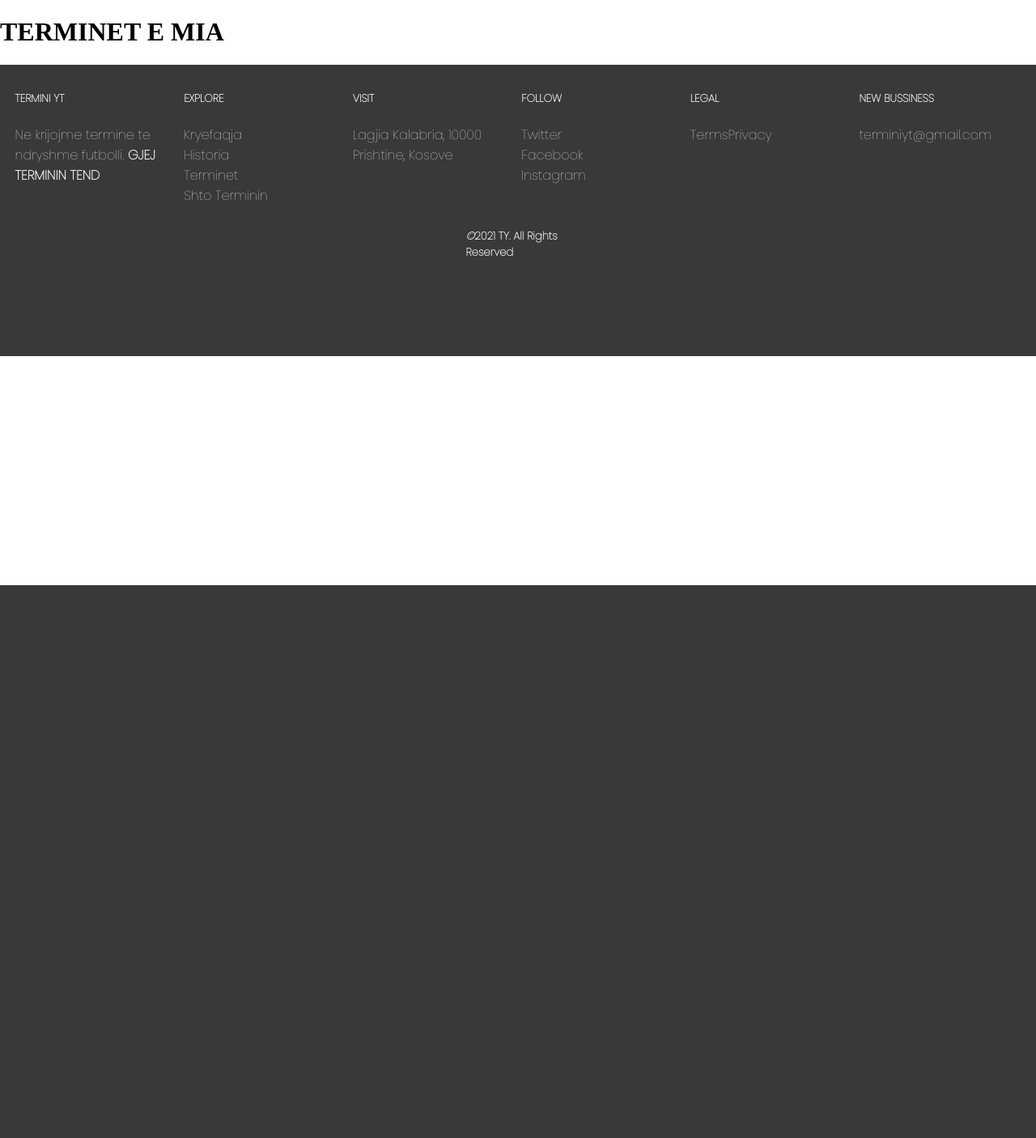
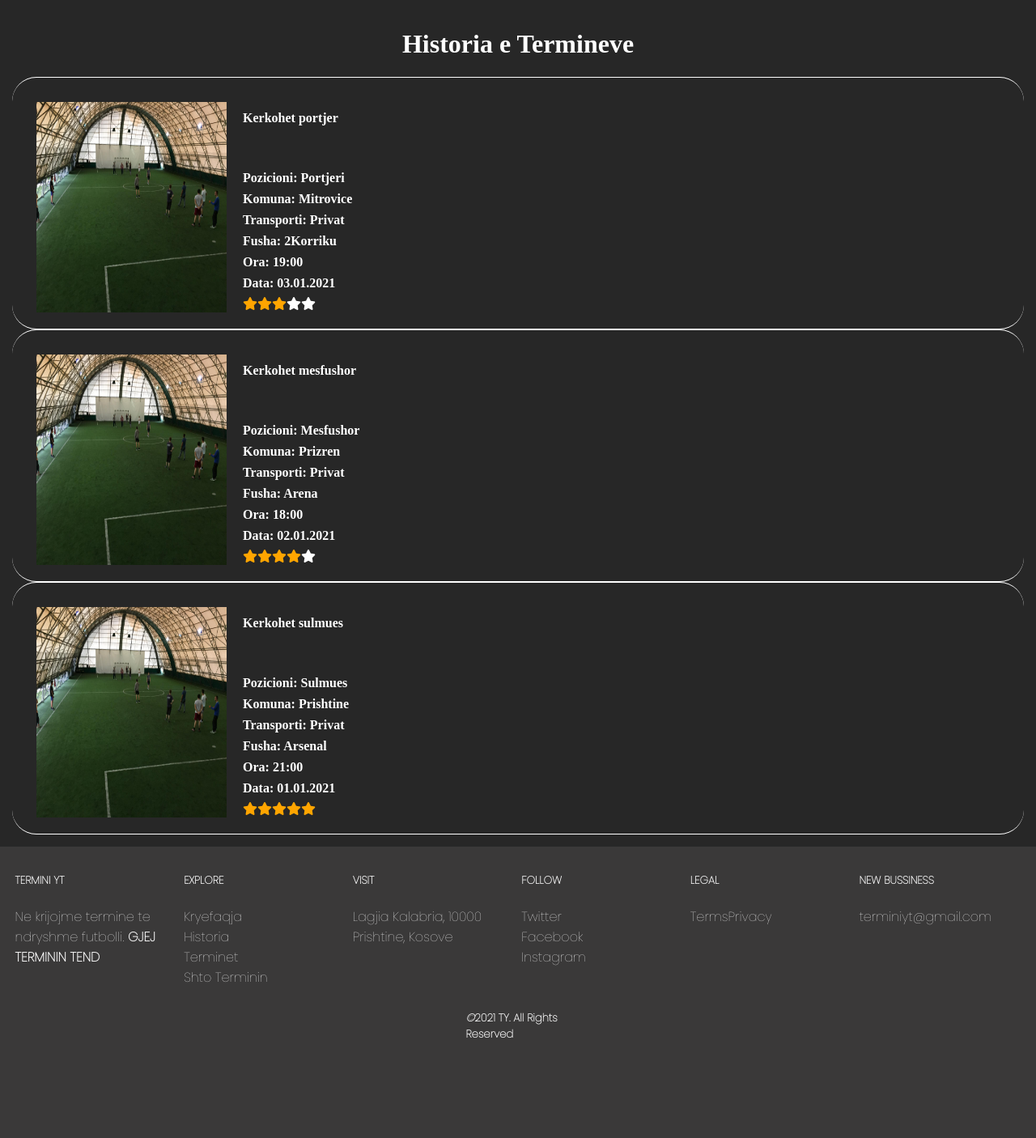
Before and after one commit to leonsh10/FootballTermins, a PHP site: page /Historia.php in a window 1280 px wide. Shown: the part 77-1483 px from the top of the page at 81% size. Before the commit the page ends 800 px from the top, so only its background shows below. Run offline with PHP 8.4, Linux system fonts and the light colour scheme; some libraries are stand-ins or nearby versions.

Commit message:
Historia edit

```diff
--- a/klasat/components/Historia.php
+++ b/klasat/components/Historia.php
@@ -1,10 +1,85 @@
 <?php
-session_start();
     include './header.php'
 ?>
-    <div class="titulli">
-        <h1>TERMINET E MIA</h1>
-    </div>
+    <content>
+      <div class="mainContent">
+        <!-- <div class="search1">
+          <div class="shtoTermin">
+          <a href="ShtoTermin.php" class="shto">
+              <i class="fas fa-plus"></i>Shto terminin
+            </a>
+          </div>
+          <div class="search">
+            <input type="text" name="search" placeholder="Kerko..." class="input" />
+
+            <a href="#" class="btn">
+              <i class="fas fa-search"></i>
+            </a>
+          </div>
+        </div> -->
+        <div class="text">
+            <h1 style="text-align: center; color: #ffff">Historia e Termineve</h1>
+        </div>
+        <div class="terminet1">
+
+          <img src="../../Pics/stadiumi1.jpeg" class="foto" style="height: 260px;"/>
+          <div class="teksti">
+            <h4 style="padding-bottom: 35px;">Kerkohet portjer</h4>
+            <p class="paragraph"><b>Pozicioni: Portjeri</b></p>
+            <p class="paragraph"><b>Komuna: Mitrovice</b></p>
+            <p class="paragraph"><b>Transporti: Privat</b></p>
+            <p class="paragraph"><b>Fusha: 2Korriku</b></p>
+            <p class="paragraph"><b>Ora: 19:00</b></p>
+            <p class="paragraph"><b>Data: 03.01.2021</b></p>
+            <div style="display: flex; flex-direction: row;">
+                <span class="fa fa-star checked"></span>
+                <span class="fa fa-star checked"></span>
+                <span class="fa fa-star checked"></span>
+                <span class="fa fa-star"></span>
+                <span class="fa fa-star"></span>
+            </div>
+          </div>
+        </div>
+        <div class="terminet1">
+          <img src="../../Pics/stadiumi1.jpeg" class="foto" style="height: 260px;"/>
+          <div class="teksti">
+            <h4 style="padding-bottom: 35px;">Kerkohet mesfushor</h4>
+            <p class="paragraph"><b>Pozicioni: Mesfushor</b></p>
+            <p class="paragraph"><b>Komuna: Prizren</b></p>
+            <p class="paragraph"><b>Transporti: Privat</b></p>
+            <p class="paragraph"><b>Fusha: Arena</b></p>
+            <p class="paragraph"><b>Ora: 18:00</b></p>
+            <p class="paragraph"><b>Data: 02.01.2021</b></p>
+            <div style="display: flex; flex-direction: row;">
+                <span class="fa fa-star checked"></span>
+                <span class="fa fa-star checked"></span>
+                <span class="fa fa-star checked"></span>
+                <span class="fa fa-star checked"></span>
+                <span class="fa fa-star"></span>
+            </div>
+          </div>
+        </div>
+        <div class="terminet1">
+          <img src="../../Pics/stadiumi1.jpeg" class="foto" style="height: 260px;"/>
+          <div class="teksti">
+            <h4 style="padding-bottom: 35px;">Kerkohet sulmues</h4>
+            <p class="paragraph"><b>Pozicioni: Sulmues</b></p>
+            <p class="paragraph"><b>Komuna: Prishtine</b></p>
+            <p class="paragraph"><b>Transporti: Privat</b></p>
+            <p class="paragraph"><b>Fusha: Arsenal</b></p>
+            <p class="paragraph"><b>Ora: 21:00</b></p>
+            <p class="paragraph"><b>Data: 01.01.2021</b></p>
+            <div style="display: flex; flex-direction: row;">
+                <span class="fa fa-star checked"></span>
+                <span class="fa fa-star checked"></span>
+                <span class="fa fa-star checked"></span>
+                <span class="fa fa-star checked"></span>
+                <span class="fa fa-star checked"></span>
+            </div>
+          </div>
+        </div>
+      </div>
+    </content>
 <?php
     include './footer.php'
 ?>
--- a/klasat/components/ShtoTermin.php
+++ b/klasat/components/ShtoTermin.php
@@ -8,7 +8,7 @@ session_start();
 
 <html lang="en" dir="ltr">
   <head>
-    <!-- <meta charset="UTF-8"> -->
+     <meta charset="UTF-8">
     <title> Termini YT </title>
     <link rel="stylesheet" href="../../stilizimi/ShtoTermin.css">
     <link rel="stylesheet" href="//fonts.googleapis.com/css?family=Open+Sans:300,400,600,700&amp;lang=en" />
--- a/stilizimi/index.css
+++ b/stilizimi/index.css
@@ -152,6 +152,22 @@ header{
 .paragraph{
     height: 10px;
 }
+.checked {
+    color: orange;
+}
+
+.terminet1{
+    display: flex;
+    flex-direction: row;
+    color: #ffffff;
+    /* box-shadow: 0 4px 8px 0 white; */
+    padding: 20px 30px ;
+    border: 1px solid white;
+    border-radius: 30px;
+    border-right: none;
+    border-left: none;
+}
+
 
 @media only screen and (max-width: 1024px){
     .footerContent{
```
